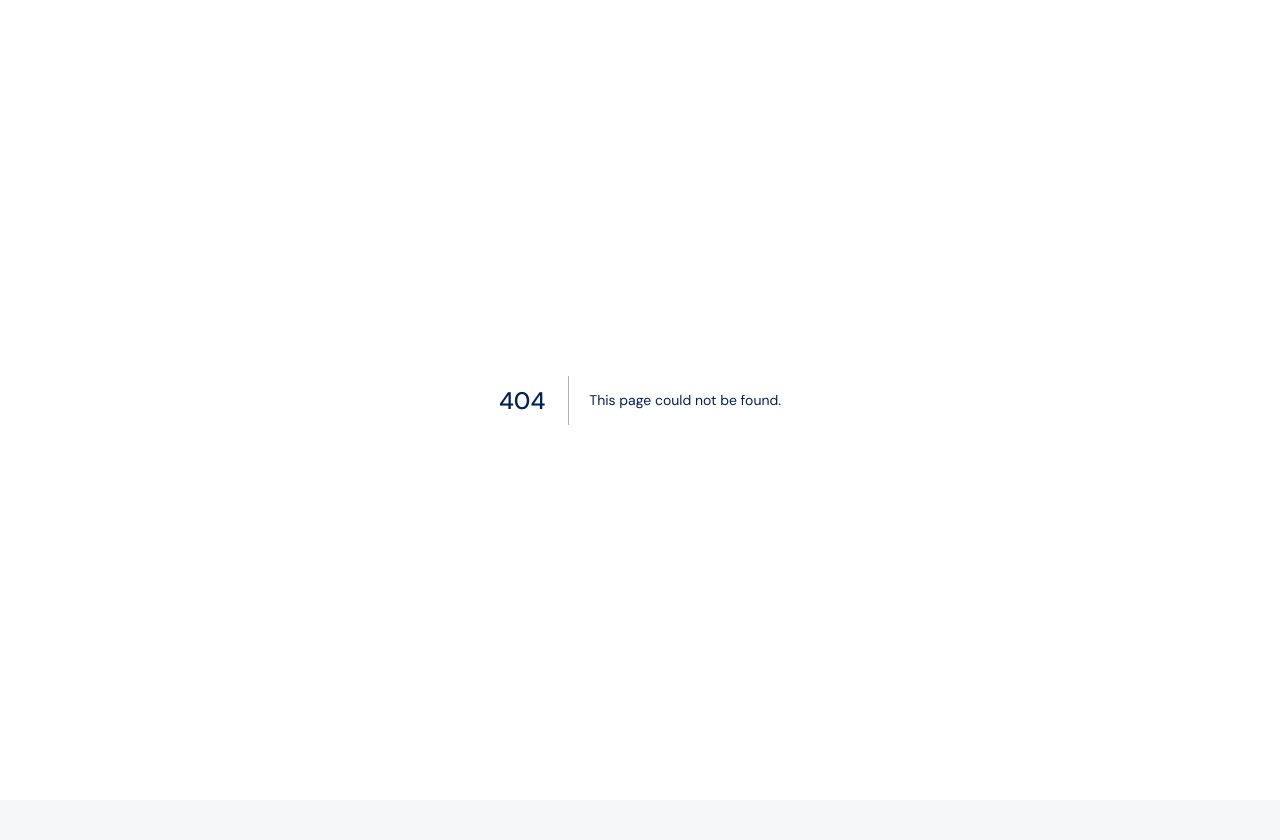
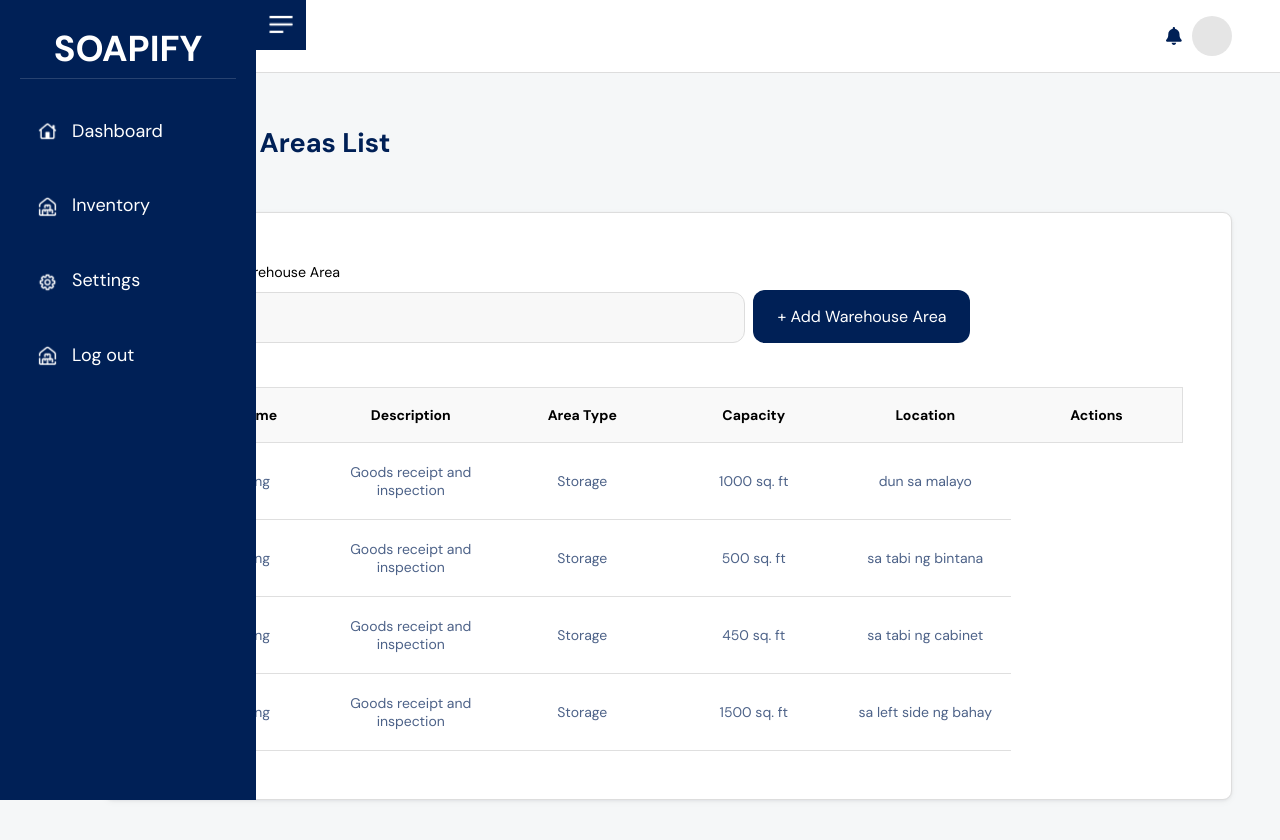
Before and after one commit to angeloeboy/soapify-frontend, a Next.js app: page /dashboard/warehouseAreaList in a window 1280 px wide. Before the commit this address had no page. Shown: the top 840 px of the page. Before the commit the page ends 800 px from the top, so only its background shows below. Built offline with nearby package versions, Linux system fonts and the light colour scheme.

Commit message:
created the warehouse area list table and add warehouse area list component

```diff
--- /dev/null
+++ b/src/components/warehouseArea/addWarehouseArea.jsx
@@ -0,0 +1,101 @@
+import React, { useState } from "react";
+import styled from "styled-components";
+import DashboardLayout from "@/components/misc/dashboardLayout";
+import ItemActionModal, {
+  Button,
+  Select,
+  LabelContainer,
+  Label,
+  Option,
+  FieldContainer,
+  ProfilePictureContainer,
+  FileInput,
+  Centered,
+  SecondaryButton,
+  CloseButton,
+  ButtonsContainer,
+  PopupOverlay,
+  PopupContent,
+  HeaderTitle,
+  FieldTitleLabel,
+  InputHolder,
+} from "@/styled-components/ItemActionModal";
+import StyledPanel from "@/styled-components/StyledPanel";
+import { addWarehouseArea } from "@/api/warehouse"; // Import the API function for adding warehouse areas
+
+const AddWarehouseArea = ({ setAddPopUpOpen, fetchWarehouseAreas }) => {
+  const [warehouseArea, setWarehouseArea] = useState({
+
+  });
+
+  const addWarehouseAreaFunc = async () => {
+
+    console.log("Adding new warehouse area:", warehouseArea);
+
+    fetchWarehouseAreas();
+    // Close the add pop-up
+    setAddPopUpOpen(false);
+  };
+
+  return (
+    <PopupOverlay>
+      <PopupContent>
+        <HeaderTitle>Add Warehouse Area</HeaderTitle>
+        <FieldContainer>
+          <LabelContainer first>
+            <Label>General Information</Label>
+          </LabelContainer>
+
+          <div>
+            <FieldTitleLabel notFirst>Area Name</FieldTitleLabel>
+            <InputHolder
+              type="text"
+              value={warehouseArea.name}
+              onChange={(e) => setWarehouseArea({ ...warehouseArea, name: e.target.value })}
+            />
+          </div>
+          <div>
+            <FieldTitleLabel notFirst>Description</FieldTitleLabel>
+            <InputHolder
+              type="text"
+              value={warehouseArea.description}
+              onChange={(e) => setWarehouseArea({ ...warehouseArea, description: e.target.value })}
+            />
+          </div>
+          <div>
+            <FieldTitleLabel notFirst>Area Type</FieldTitleLabel>
+            <InputHolder
+              type="text"
+              value={warehouseArea.areaType}
+              onChange={(e) => setWarehouseArea({ ...warehouseArea, areaType: e.target.value })}
+            />
+          </div>
+          <div>
+            <FieldTitleLabel notFirst>Capacity</FieldTitleLabel>
+            <InputHolder
+              type="text"
+              value={warehouseArea.capacity}
+              onChange={(e) => setWarehouseArea({ ...warehouseArea, capacity: e.target.value })}
+            />
+          </div>
+          <div>
+            <FieldTitleLabel notFirst>Location</FieldTitleLabel>
+            <InputHolder
+              type="text"
+              value={warehouseArea.location}
+              onChange={(e) => setWarehouseArea({ ...warehouseArea, location: e.target.value })}
+            />
+          </div>
+          {/* Add more input fields for other properties of the warehouse area */}
+        </FieldContainer>
+
+        <ButtonsContainer>
+          <CloseButton onClick={() => setAddPopUpOpen(false)}>Close</CloseButton>
+          <Button onClick={() => addWarehouseAreaFunc()}>Save</Button>
+        </ButtonsContainer>
+      </PopupContent>
+    </PopupOverlay>
+  );
+};
+
+export default AddWarehouseArea;
--- /dev/null
+++ b/src/components/warehouseArea/warehouseAreSearchBar.jsx
@@ -0,0 +1,66 @@
+import { useEffect, useState } from "react";
+import { FontAwesomeIcon } from "@fortawesome/react-fontawesome";
+import { faFilter } from "@fortawesome/free-solid-svg-icons";
+import {
+  DropdownHeader,
+  DropdownItem,
+  DropdownMenu,
+  DropdownWrapper,
+  SearchBar,
+  TableControlPanel,
+  Button,
+} from "@/styled-components/TableControlPanel";
+
+// Import the Warehouse Area popup component
+import AddWarehouseArea from "./addWarehouseArea";
+
+const WarehouseAreaSearchBar = ({ setAddPopUpOpen, warehouseAreas, setFilteredWarehouseAreas }) => {
+  const [searchQuery, setSearchQuery] = useState("");
+  const [selectedCategory, setSelectedCategory] = useState("All");
+
+  useEffect(() => {
+    handleSearch();
+  }, [searchQuery, selectedCategory]);
+
+  const handleSearchChange = (e) => {
+    setSearchQuery(e.target.value);
+  };
+
+  const areaTypeChange = (category) => {
+    setSelectedCategory(category);
+  };
+
+  const handleSearch = () => {
+    const filteredWarehouseAreas = warehouseAreas.filter((area) => {
+      const matchCategory = selectedCategory === "All" || area.areaType === selectedCategory;
+      const matchSearchQuery = area.name.toLowerCase().includes(searchQuery.toLowerCase());
+      return matchCategory && matchSearchQuery;
+    });
+
+    setFilteredWarehouseAreas(filteredWarehouseAreas);
+  };
+
+  return (
+    <TableControlPanel>
+      <SearchBar>
+        <p>Search for Warehouse Area</p>
+        <input
+          type="text"
+          placeholder="Search"
+          value={searchQuery}
+          onChange={handleSearchChange}
+        />
+      </SearchBar>
+      <div>
+        <Button
+          style={{ marginTop: "28px", padding: "16px 24px" }}
+          onClick={() => setAddPopUpOpen(true)}
+        >
+          + Add Warehouse Area
+        </Button>
+      </div>
+    </TableControlPanel>
+  );
+};
+
+export default WarehouseAreaSearchBar;
--- /dev/null
+++ b/src/pages/dashboard/warehouseAreaList/index.jsx
@@ -0,0 +1,140 @@
+import React from "react";
+import { useEffect, useState } from "react";
+import { FontAwesomeIcon } from "@fortawesome/react-fontawesome";
+import DashboardLayout from "@/components/misc/dashboardLayout";
+import PageTitle from "@/components/misc/pageTitle";
+import StyledPanel from "@/styled-components/StyledPanel";
+import { TableData,TableRows,TableHeadings } from "@/styled-components/TableComponent";
+import Table from "@/styled-components/TableComponent";
+import { faFilter, faPlus, faEdit, faEllipsis } from "@fortawesome/free-solid-svg-icons";
+import Pagination from "@/components/misc/pagination";
+import {
+  DropdownHeader,
+  DropdownItem,
+  DropdownMenu,
+  DropdownWrapper,
+  SearchBar,
+  TableControlPanel,
+  Button,
+} from "@/styled-components/TableControlPanel";
+
+import AddWarehouseArea from "@/components/warehouseArea/addWarehouseArea";
+import WarehouseAreaSearchBar from "@/components/warehouseArea/warehouseAreSearchBar";
+
+const WarehouseAreas = () => {
+  const [showAddPopUp, setShowAddPopUp] = useState(false); // Add this line
+	const [activeActionContainer, setActiveActionContainer] = useState(-1);
+
+  const [warehouseAreas, setWarehouseAreas] = useState([
+    {
+      name: "Receiving",
+      description: "Goods receipt and inspection",
+      areaType: "Storage",
+      capacity: "1000 sq. ft",
+      location: "dun sa malayo",
+    },
+    {
+        name: "Receiving",
+        description: "Goods receipt and inspection",
+        areaType: "Storage",
+        capacity: "500 sq. ft",
+        location: "sa tabi ng bintana ",
+      },
+      {
+        name: "Receiving",
+        description: "Goods receipt and inspection",
+        areaType: "Storage",
+        capacity: "450 sq. ft",
+        location: "sa tabi ng cabinet ",
+      },
+      {
+        name: "Receiving",
+        description: "Goods receipt and inspection",
+        areaType: "Storage",
+        capacity: "1500 sq. ft",
+        location: "sa left side ng bahay",
+      },
+   ]);
+
+  const [filteredWarehouseAreas, setFilteredWarehouseAreas] = useState([...warehouseAreas]);
+
+  const itemsPerPage = 10;
+  const currentPage = 1; // Set the current page as needed
+
+  const startIndex = (currentPage - 1) * itemsPerPage;
+  const endIndex = currentPage * itemsPerPage;
+  const paginatedAreas = filteredWarehouseAreas.slice(startIndex, endIndex);
+
+  return (
+    <DashboardLayout>
+      <PageTitle title="Warehouse Areas List" />
+
+      <StyledPanel>
+        <WarehouseAreaSearchBar
+          setAddPopUpOpen={setShowAddPopUp}
+          warehouseAreas={warehouseAreas}
+          setFilteredWarehouseAreas={setFilteredWarehouseAreas}
+        />
+        <Table>
+          <tbody>
+            <TableRows $heading>
+              <TableHeadings>Area Name</TableHeadings>
+              <TableHeadings>Description</TableHeadings>
+              <TableHeadings>Area Type</TableHeadings>
+              <TableHeadings>Capacity</TableHeadings>
+              <TableHeadings>Location</TableHeadings>
+              <TableHeadings>Actions</TableHeadings>
+            </TableRows>
+
+            {filteredWarehouseAreas.length === 0 ? (
+              <p>No Warehouse Areas found</p>
+            ) : (
+              paginatedAreas.map((area, index) => (
+                <TableRows key={index}>
+                  <TableData>{area.name}</TableData>
+                  <TableData>{area.description}</TableData>
+                  <TableData>{area.areaType}</TableData>
+                  <TableData>{area.capacity}</TableData>
+                  <TableData>{area.location}</TableData>
+                  {/* <TableData>
+										<FontAwesomeIcon
+											className="ellipsis"
+											icon={faEllipsis}
+											onClick={() => (activeActionContainer === index ? setActiveActionContainer(-1) : setActiveActionContainer(index))}
+										/>
+
+										{activeActionContainer === index && (
+											<ActionContainer onClick={() => setActiveActionContainer(-1)}>
+												<p
+													onClick={() => {
+														setSelectedProductId(product.product_id);
+														openEditPopUp(selectedProductId);
+													}}
+												>
+													<FontAwesomeIcon icon={faPen} />
+													Edit
+												</p>
+												<p>
+													<FontAwesomeIcon icon={faTrash} /> Delete
+												</p>
+											</ActionContainer>
+										)}
+									</TableData> */}
+                </TableRows>
+              ))
+            )}
+          </tbody>
+        </Table>
+        {showAddPopUp && (
+          <AddWarehouseArea
+            setAddPopUpOpen={setShowAddPopUp}
+            // fetchWarehouseAreas
+          />
+        )}
+        <Pagination totalItems={filteredWarehouseAreas.length} itemsPerPage={itemsPerPage} currentPage={currentPage} />
+      </StyledPanel>
+    </DashboardLayout>
+  );
+};
+
+export default WarehouseAreas;
```
